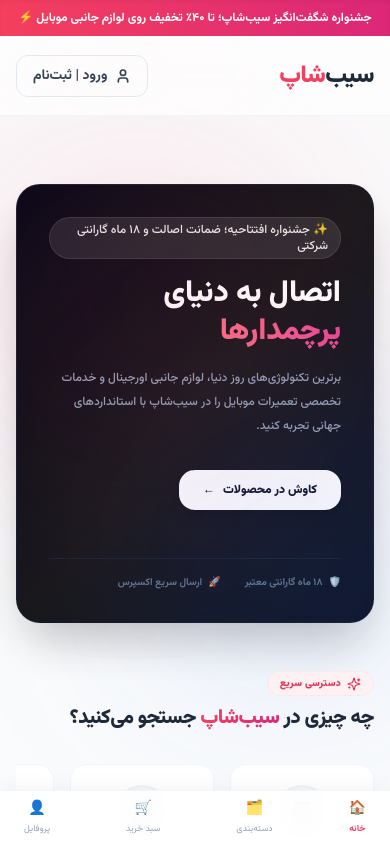
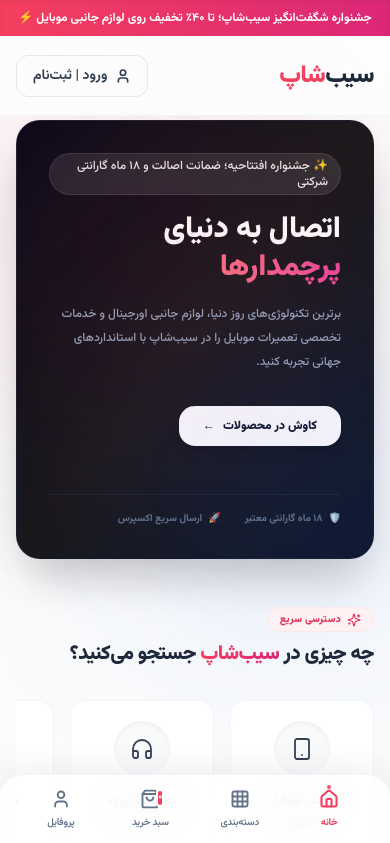
Before and after one commit to mohsenalz77/mini-shop-v2, a Next.js app: page / in a window 390 px wide. Shown: the top 843 px of the page. Built offline with nearby package versions, Linux system fonts and the light colour scheme.

Commit message:
Update Header.js

```diff
--- a/src/components/Header.js
+++ b/src/components/Header.js
@@ -1,7 +1,10 @@
 "use client";
 
 import { useState, useEffect } from 'react';
-import { Search, ShoppingBag, User, ChevronDown, Menu, Smartphone, Laptop, Headphones } from 'lucide-react';
+import {
+  Search, ShoppingBag, User, ChevronDown, Menu,
+  Smartphone, Laptop, Headphones, Home, Grid
+} from 'lucide-react';
 
 export default function Header() {
   const [isMenuVisible, setIsMenuVisible] = useState(true);
@@ -142,27 +145,40 @@ export default function Header() {
       </header>
 
       {/* ۴. دایو شبیه‌ساز ارتفاع */}
-      <div className="w-full h-40 block shrink-0"></div>
+      <div className="w-full h-24 md:h-40 block shrink-0"></div>
 
-      {/* ناوبری موبایل */}
-      <nav className="md:hidden fixed bottom-0 left-0 right-0 bg-white/90 backdrop-blur-md border-t border-slate-100 shadow-[0_-4px_20px_rgba(0,0,0,0.04)] z-50 px-6 py-2">
-        <div className="flex items-center justify-between text-slate-400">
-          <button className="flex flex-col items-center gap-1 text-rose-500 font-bold">
-            <span className="text-sm">🏠</span>
-            <span className="text-[9px]">خانه</span>
+      {/* ناوبری موبایل مدرن و بهینه‌سازی شده */}
+      <nav className="md:hidden fixed bottom-0 left-0 right-0 bg-white/80 backdrop-blur-xl border-t border-slate-100 shadow-[0_-8px_30px_rgba(0,0,0,0.06)] z-50 px-4 py-2.5 rounded-t-3xl">
+        <div className="flex items-center justify-around text-slate-400">
+
+          {/* دکمه خانه (فعال) */}
+          <button className="flex flex-col items-center gap-1.5 text-rose-500 font-bold relative pb-1 min-w-[60px] transition duration-200">
+            <span className="absolute top-0 w-1 h-1 bg-rose-500 rounded-full animate-pulse"></span>
+            <Home className="w-5 h-5 mt-1 stroke-[2.5]" />
+            <span className="text-[10px] font-bold tracking-tight">خانه</span>
           </button>
-          <button className="flex flex-col items-center gap-1 hover:text-slate-800">
-            <span className="text-sm">🗂️</span>
-            <span className="text-[9px]">دسته‌بندی</span>
+
+          {/* دکمه دسته‌بندی */}
+          <button className="flex flex-col items-center gap-1.5 hover:text-slate-800 text-slate-500 font-semibold min-w-[60px] transition duration-200">
+            <Grid className="w-5 h-5 stroke-[2.2]" />
+            <span className="text-[10px] tracking-tight">دسته‌بندی</span>
           </button>
-          <button className="flex flex-col items-center gap-1 hover:text-slate-800">
-            <span className="text-sm">🛒</span>
-            <span className="text-[9px]">سبد خرید</span>
+
+          {/* دکمه سبد خرید */}
+          <button className="flex flex-col items-center gap-1.5 hover:text-slate-800 text-slate-500 font-semibold relative min-w-[60px] transition duration-200">
+            <ShoppingBag className="w-5 h-5 stroke-[2.2]" />
+            <span className="absolute top-0 right-4 bg-rose-500 text-white text-[9px] font-black w-4.5 h-4.5 rounded-full flex items-center justify-center border-2 border-white">
+              ۰
+            </span>
+            <span className="text-[10px] tracking-tight">سبد خرید</span>
           </button>
-          <button className="flex flex-col items-center gap-1 hover:text-slate-800">
-            <span className="text-sm">👤</span>
-            <span className="text-[9px]">پروفایل</span>
+
+          {/* دکمه پروفایل */}
+          <button className="flex flex-col items-center gap-1.5 hover:text-slate-800 text-slate-500 font-semibold min-w-[60px] transition duration-200">
+            <User className="w-5 h-5 stroke-[2.2]" />
+            <span className="text-[10px] tracking-tight">پروفایل</span>
           </button>
+
         </div>
       </nav>
     </>
```
